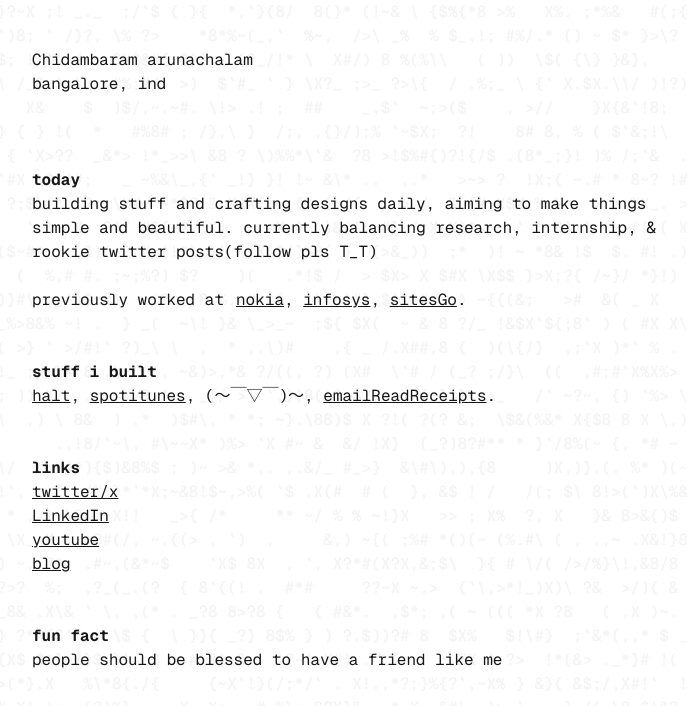
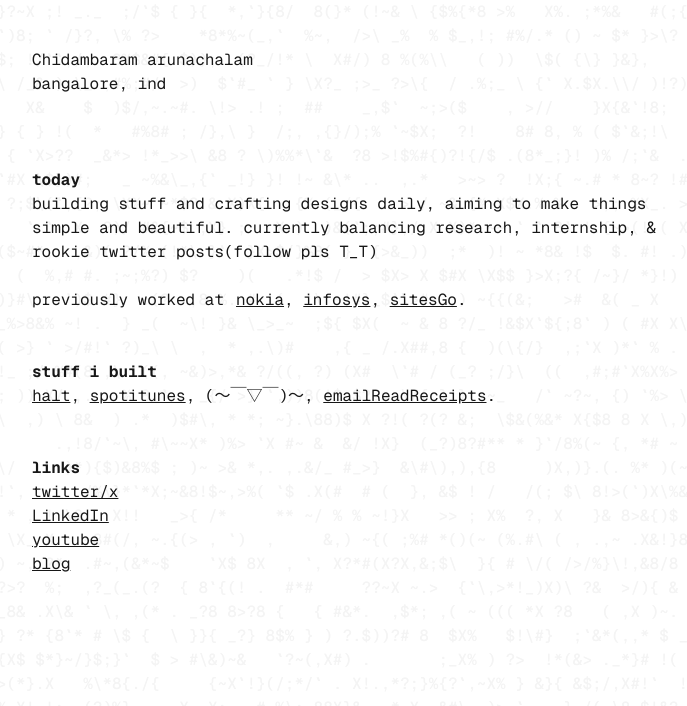
Before and after one commit to ChiduAnush/my-website, a Next.js app: page / in a window 1280 px wide. Shown: the top 706 px of the page, without its empty margins (32-719 px from the left). Built offline with nearby package versions, Linux system fonts and the light colour scheme.

Commit message:
remove fact

```diff
--- a/app/page.tsx
+++ b/app/page.tsx
@@ -154,13 +154,6 @@ export default function Home() {
           </div>
         </section>
 
-        <section className='space-y-0'>
-            <h2 className="content-line font-bold">fun fact</h2>
-            <p className="content-line">
-            people should be blessed to have a friend like me
-          </p>
-        </section>
-
 
       </div>
     </div>
```
